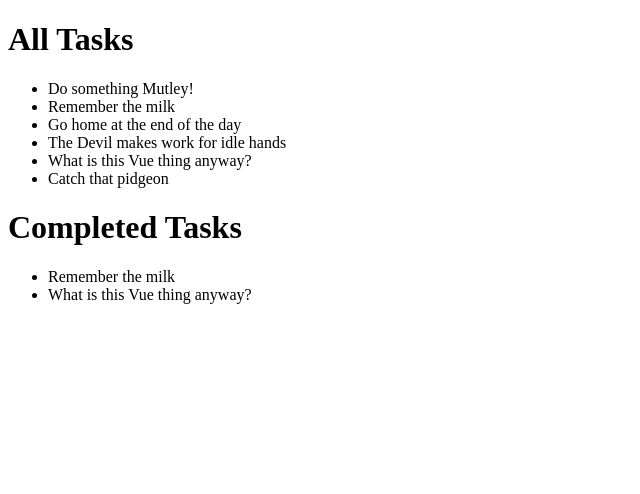
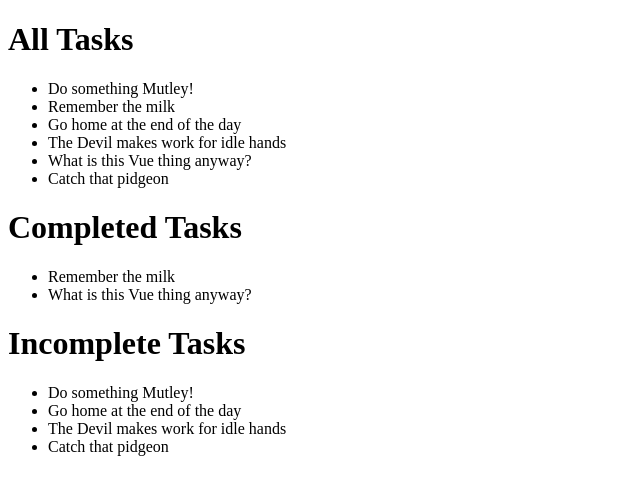
Before and after one commit to simonl65/learn-vue, a website: page index.html in a window 1280 px wide. Shown: the whole page, without its empty margins (0-640 px from the left). Drawn offline with nearby package versions, Linux system fonts and the light colour scheme.

Commit message:
Show incompleted tasks via computed property

```diff
--- a/index.html
+++ b/index.html
@@ -19,6 +19,11 @@
         <h1>Completed Tasks</h1>
         <ul>
             <li v-for="task in tasks" v-if="task.completed" v-text="task.description"></li>
+        </ul>
+
+        <h1>Incomplete Tasks</h1>
+        <ul>
+            <li v-for="task in incompleteTasks" v-text="task.description"></li>
         </ul>
 
     </div>
@@ -44,8 +49,13 @@
             },
 
             computed: {
-                reversedMessage() {
-                    return this.message.split('').reverse().join('');
+                incompleteTasks() {
+                    return this.tasks.filter( (task) => ! task.completed );
+
+                    // ES5 version would be:
+                    // return this.tasks.filter( function (task) {
+                    //     return ! task.completed;
+                    // });
                 }
             },
 
```
